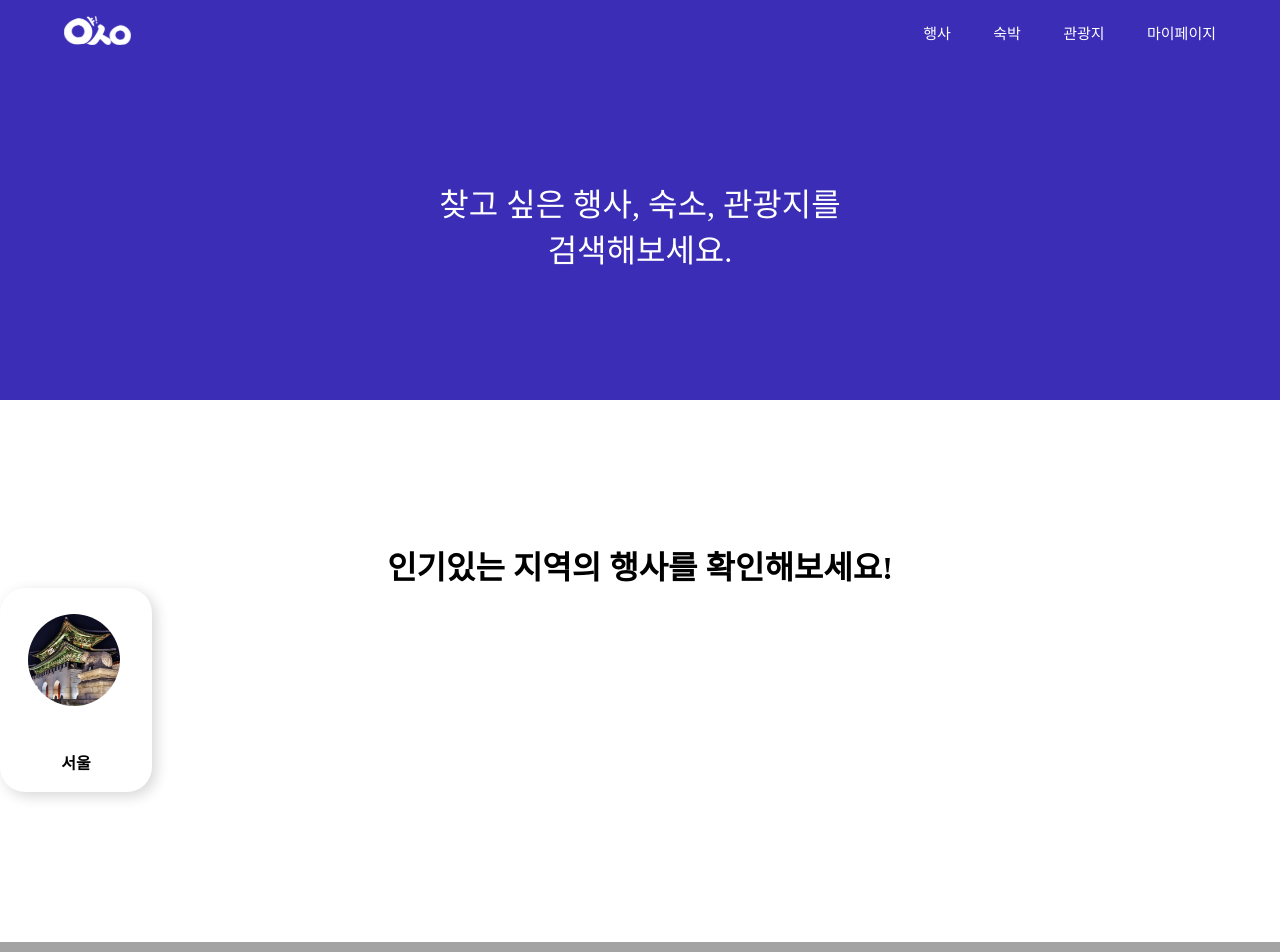
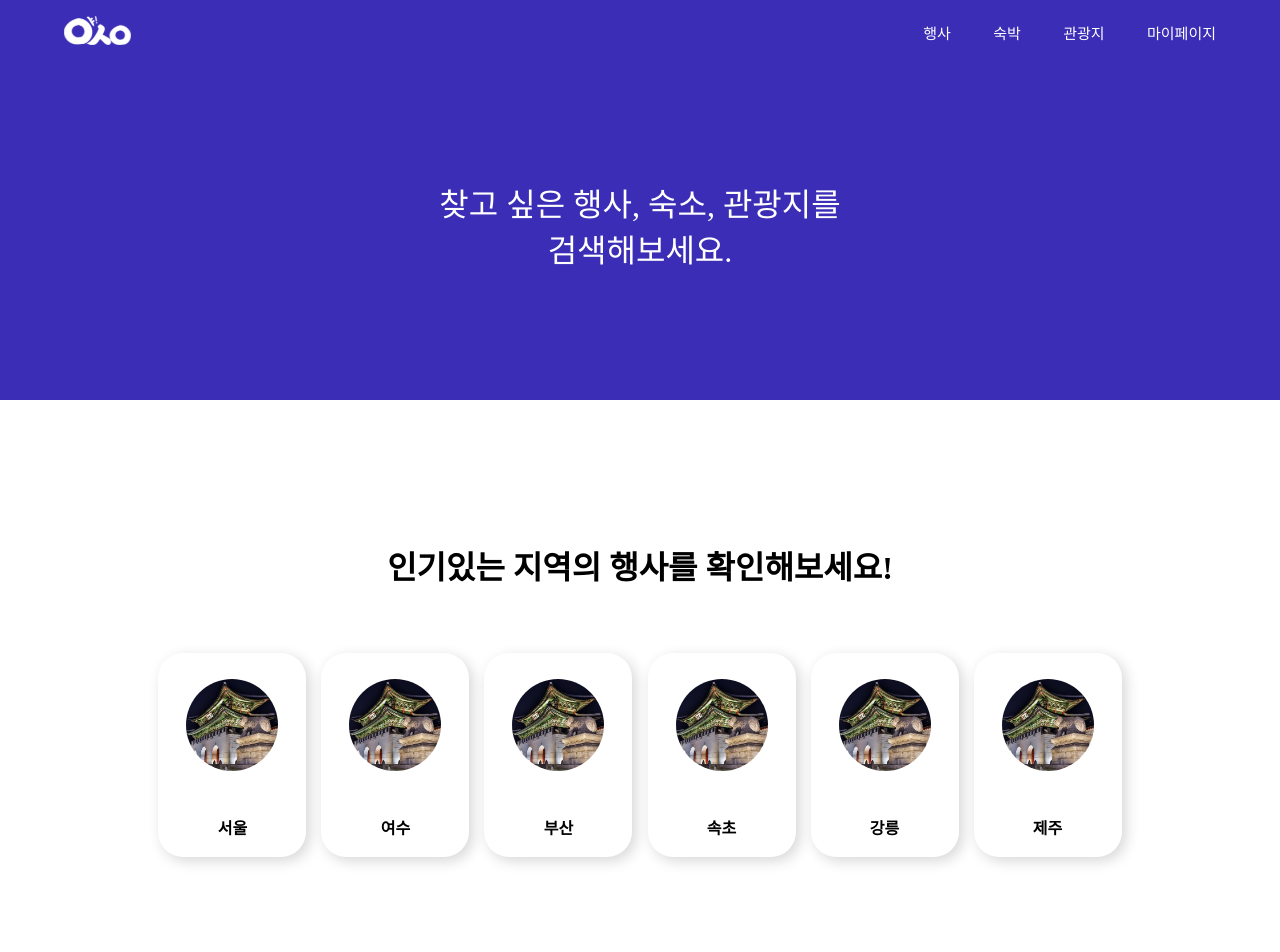
Before and after one commit to joarthvr/hey-picinic-letsgo, a React (Vite) app: page / in a window 1280 px wide. Shown: the top 952 px of the page. Built offline with nearby package versions, Linux system fonts and the light colour scheme; a web font is replaced by a local one.

Commit message:
style: main page card

```diff
--- a/package.json
+++ b/package.json
@@ -13,6 +13,7 @@
   },
   "dependencies": {
     "@emotion/react": "^11.13.3",
+    "@react-hook/media-query": "^1.1.1",
     "react": "^18.3.1",
     "react-dom": "^18.3.1",
     "react-icons": "^5.3.0",
--- a/src/components/home/HomeFestivalCard.tsx
+++ b/src/components/home/HomeFestivalCard.tsx
@@ -9,14 +9,14 @@ const cardStyle = {
     display: 'flex',
     flexDirection: 'column',
     fontFamaily: 'Pretendard',
-    width: '9.5rem',
-    height: '12.75rem',
+    maxWidth: '9.5rem',
+    maxHeight: '12.75rem',
     flexShrink: 0,
     background: '#fff',
     fontFamily: 'Pretendard',
     borderRadius: '1.5625rem',
     boxShadow: '4px 4px 14.2px 0px rgba(0, 0, 0, 0.16)',
-    padding: '1.62rem 1.75rem 0 1.75rem',
+    padding: '1.62rem 1.75rem 2.45rem 1.75rem',
   }),
   text: css({
     fontSize: '1rem',
--- a/src/layout/MainLayout.tsx
+++ b/src/layout/MainLayout.tsx
@@ -1,12 +1,13 @@
 import Header from '../components/common/Header';
 import Footer from '../components/common/Footer';
 import { Outlet } from 'react-router-dom';
+
 export default function MainLayout() {
   return (
     <>
-      <Header/>
+      <Header />
       <Outlet />
-      <Footer/>
+      <Footer />
     </>
   );
 }
--- /dev/null
+++ b/src/models/data.json
@@ -0,0 +1,10 @@
+{
+  "cities": [
+    { "id": 0, "city": "서울" },
+    { "id": 1, "city": "여수" },
+    { "id": 2, "city": "부산" },
+    { "id": 3, "city": "속초" },
+    { "id": 4, "city": "강릉" },
+    { "id": 5, "city": "제주" }
+  ]
+}
--- a/src/pages/Home.tsx
+++ b/src/pages/Home.tsx
@@ -1,35 +1,56 @@
+import { useMemo } from 'react';
 import { css, useTheme } from '@emotion/react';
 import { ThemeType } from '../assets/styles/theme';
 import HomeFestivalCard from '../components/home/HomeFestivalCard';
+import dummy from '../models/data.json';
+
+interface City {
+  id: number | string;
+  city: string;
+}
+
 const HomeStyles = (theme: ThemeType) => ({
   section: css({
     width: '100%',
-    height: '50vh',
+    minHeight: '50vh',
     fontFamily: 'Pretendard',
   }),
-  msg: {
-    textAlign: 'center' as const,
+  msg: css({
+    textAlign: 'center',
     fontSize: '2rem',
     fontStyle: 'normal',
     lineHeight: 'normal',
-  },
+  }),
   centerMsg: css({
     color: '#FFF',
     fontWeight: '300',
   }),
-  section1: {
+  section1: css({
     background: theme.colors.MAIN_BLUE,
     ...theme.interval.mainPage,
-  },
-  sec2H2: {
+  }),
+  sec2H2: css({
     color: '#000',
     fontWeight: '700',
     marginTop: '8.87rem',
-  },
+  }),
+  cards: css({
+    display: 'flex',
+    flexWrap: 'wrap',
+    gap: '0.94rem',
+    justifyContent: 'center',
+    alignItems: 'center',
+    marginTop: '4.06rem',
+    paddingBottom: '6.06rem',
+
+  }),
 });
+
 const Home = () => {
   const theme = useTheme() as ThemeType;
-  const styles = HomeStyles(theme);
+  const styles = useMemo(() => HomeStyles(theme), [theme]);
+  const cities: City[] = dummy.cities;
+
   return (
     <div>
       <section css={[styles.section, styles.section1]}>
@@ -43,9 +64,14 @@ const Home = () => {
         <h2 css={[styles.msg, styles.sec2H2]}>
           인기있는 지역의 행사를 확인해보세요!
         </h2>
-        <HomeFestivalCard city="서울" />
+        <div css={styles.cards}>
+          {cities.map((city) => (
+            <HomeFestivalCard key={city.id} city={city.city} />
+          ))}
+        </div>
       </section>
     </div>
   );
 };
+
 export default Home;
```
Also changed, not shown: 1 other file (tests, documents, lock files or other folders).
